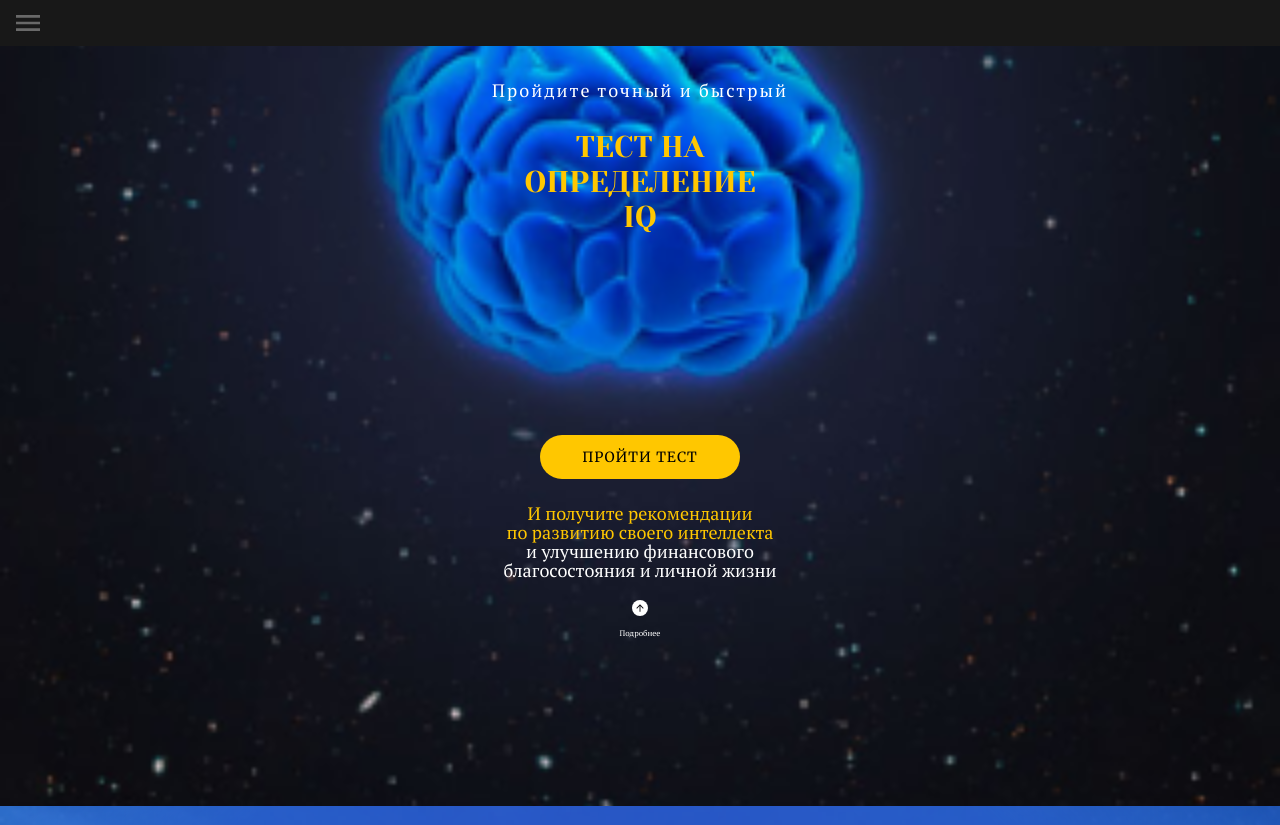
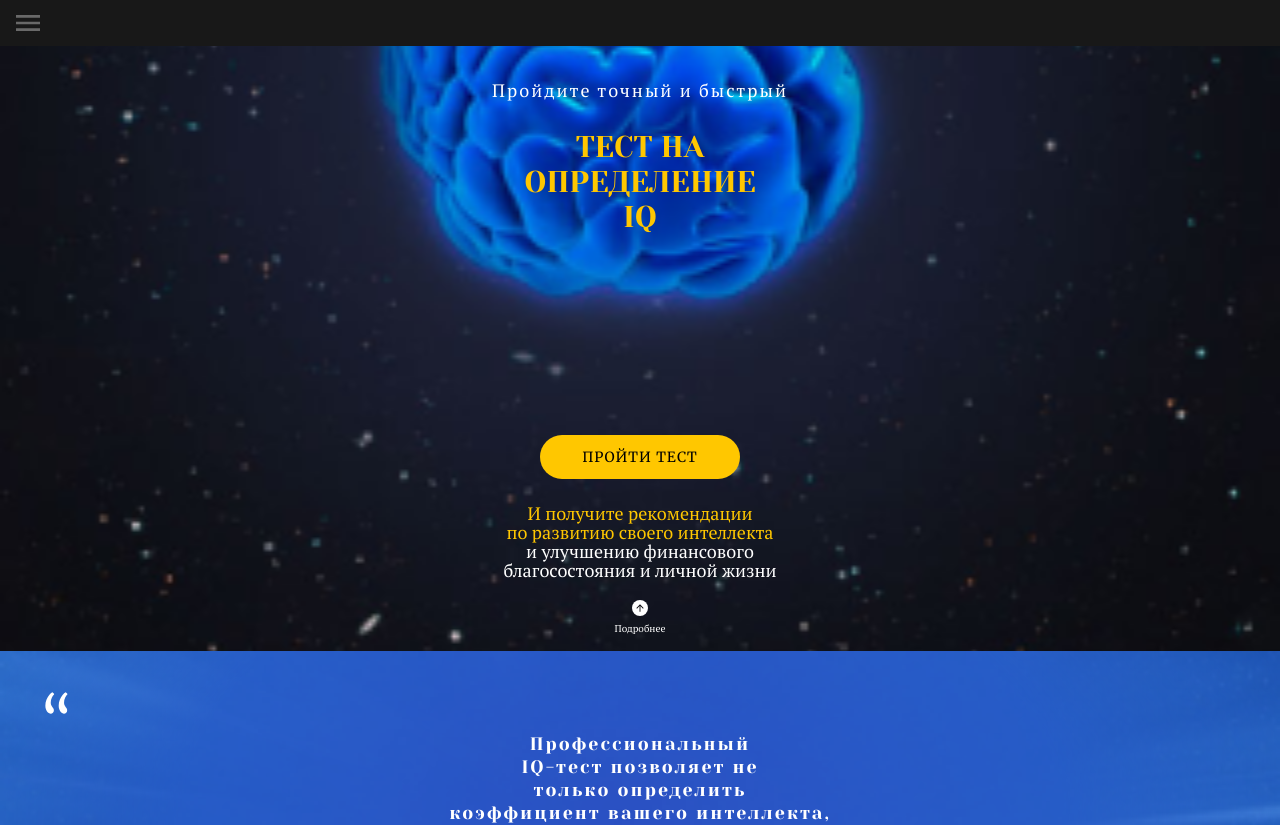
Before and after one commit to Gavrilovph/iq-level-test, a Vue app: page / in a window 1280 px wide. Shown: the top 825 px of the page. Built offline with nearby package versions, Linux system fonts and the light colour scheme.

Commit message:
Home.vue fix: changed height of the home and the duration blocks because of the problem in other resolutions

```diff
--- a/src/views/Home.vue
+++ b/src/views/Home.vue
@@ -1,7 +1,9 @@
 <template>
   <main class="home">
-    <p class="home__text home__text-upper">Пройдите точный и быстрый</p>
-    <h1 class="home__title">Тест на <br> определение <br> IQ</h1>
+    <div class="home__container">
+      <p class="home__text home__text-upper">Пройдите точный и быстрый</p>
+      <h1 class="home__title">Тест на <br> определение <br> IQ</h1>
+    </div>
     <app-button class="btn__primary">
       <template #button >Пройти тест</template>
     </app-button>
@@ -61,9 +63,8 @@ export default {
   background-image: url(../assets/main_bg.png);
   background-repeat: no-repeat;
   background-position: center;
-  background-attachment: fix;
   background-size: cover;
-  height: 115vh;
+  height: 765px;
 
   &__title {
     font-family: YesevaOne, sans-serif;
@@ -93,8 +94,7 @@ export default {
     }
 
     &-details {
-      font-size: 8px;
-      margin-top: 5px;
+      font-size: 10px;
     }
   }
 
@@ -208,7 +208,7 @@ export default {
   background-repeat: no-repeat;
   background-position: center;
   background-size: cover;
-  height: 85vh;
+  height: 560px;
   &__text {
     font-family: Merryweather, sans-serif;
     text-align: start;
```
